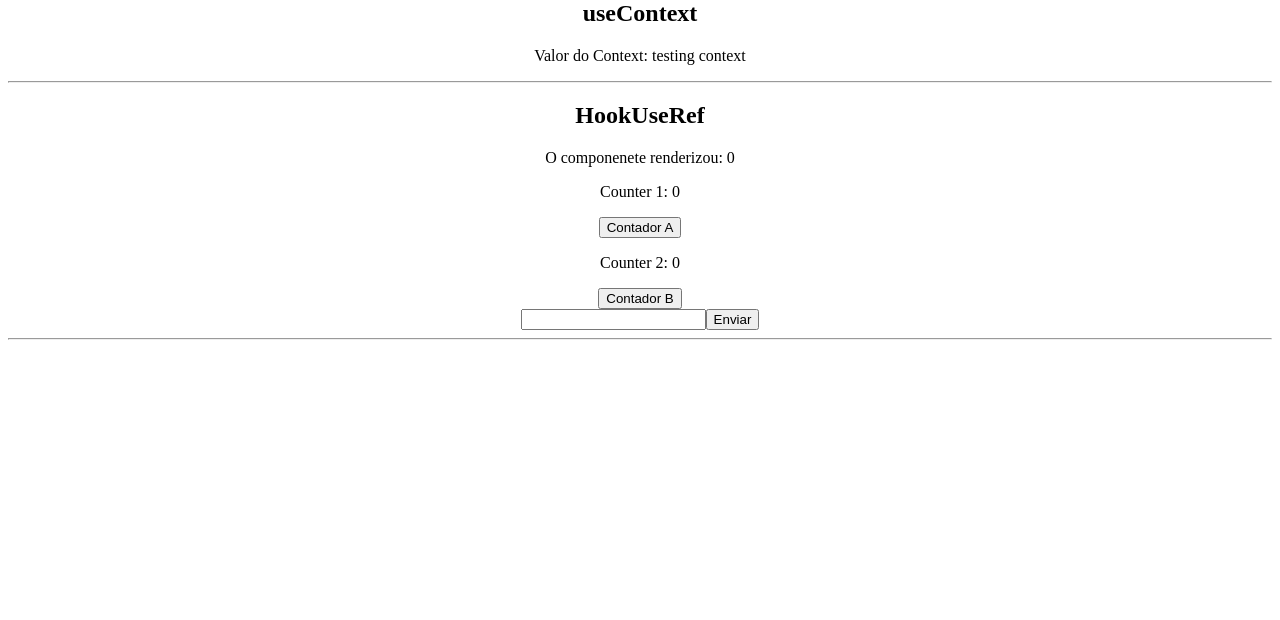
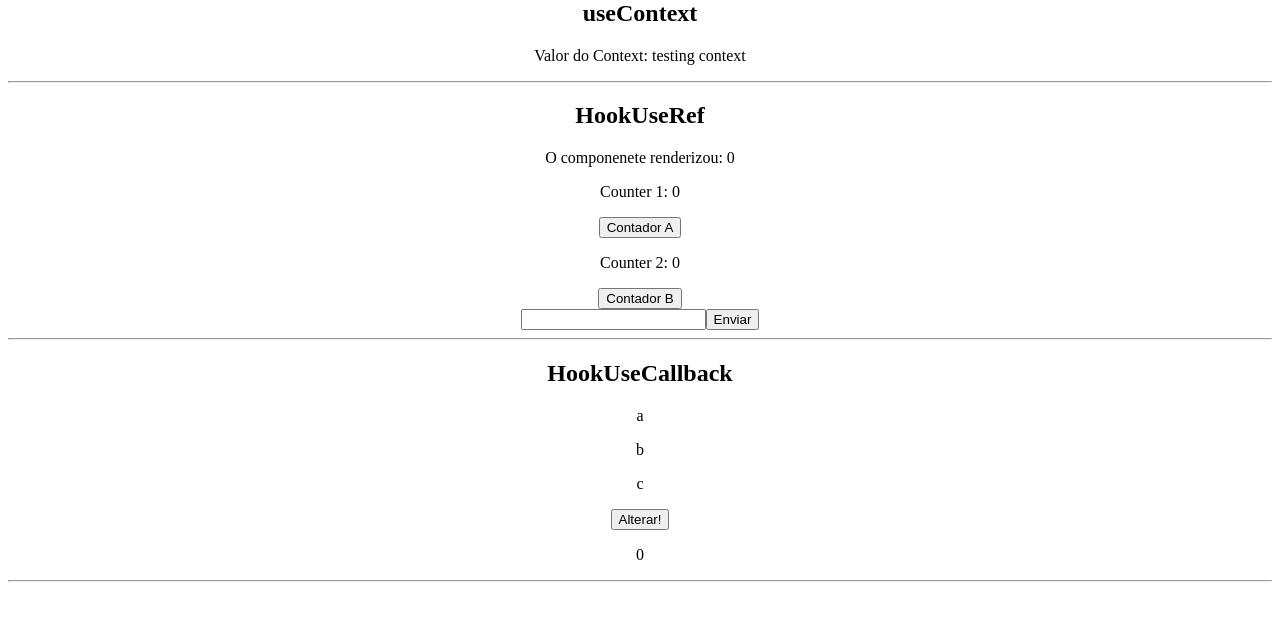
Before and after one commit to sabrinaaraujoo/react-curso, a React (Create React App) app in the folder reacthooks/: page / in a window 1280 px wide. Shown: the part 876-1496 px from the top of the page. Built offline with nearby package versions, Linux system fonts and the light colour scheme.

Commit message:
useCallback

```diff
--- a/reacthooks/src/Pages/Home.jsx
+++ b/reacthooks/src/Pages/Home.jsx
@@ -8,6 +8,7 @@
 import HookUseReducer from "../components/HookUseReducer";
 import HookUseState from "../components/HookUseState";
 import HookUseRef from "../components/HookUseRef";
+import HookUseCallback from "../components/HookUseCallback";
 
 const Home = () => {
   const { contextValue } = useContext(SomeContext);
@@ -21,6 +22,7 @@
       <p>Valor do Context: {contextValue}</p>
       <hr />
       <HookUseRef />
+      <HookUseCallback />
     </div>
   );
 };
--- /dev/null
+++ b/reacthooks/src/components/HookUseCallback.jsx
@@ -0,0 +1,22 @@
+import React from "react";
+import { useCallback, useState } from "react";
+import List from "./List";
+
+const HookUseCallback = () => {
+  const [counter, setCounter] = useState(0);
+  const getItemsFromDatabase = useCallback(() => {
+    return ["a", "b", "c"];
+  }, []);
+
+  return (
+    <div>
+      <h2>HookUseCallback</h2>
+      <List getItems={getItemsFromDatabase} />
+      <button onClick={() => setCounter(counter + 1)}>Alterar!</button>
+      <p>{counter}</p>
+      <hr />
+    </div>
+  );
+};
+
+export default HookUseCallback;
--- /dev/null
+++ b/reacthooks/src/components/List.jsx
@@ -0,0 +1,18 @@
+import React from "react";
+import { useState, useEffect } from "react";
+
+const List = ({ getItems }) => {
+  const [myItems, setMyItems] = useState([]);
+
+  useEffect(() => {
+    console.log("Buscando itens do DB!");
+
+    setMyItems(getItems);
+  }, [getItems]);
+
+  return (
+    <div>{myItems && myItems.map((item) => <p key={item}>{item}</p>)}</div>
+  );
+};
+
+export default List;
```
